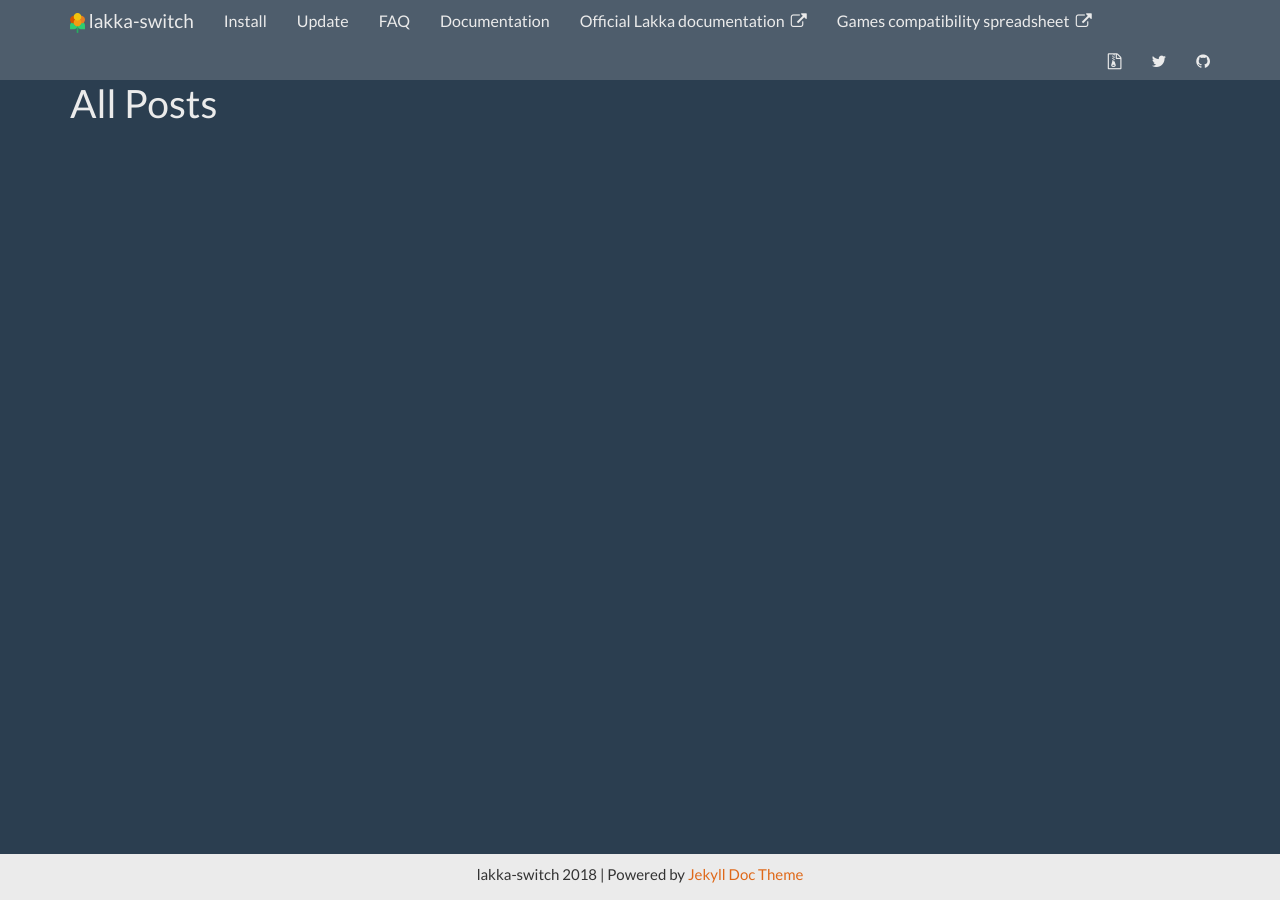
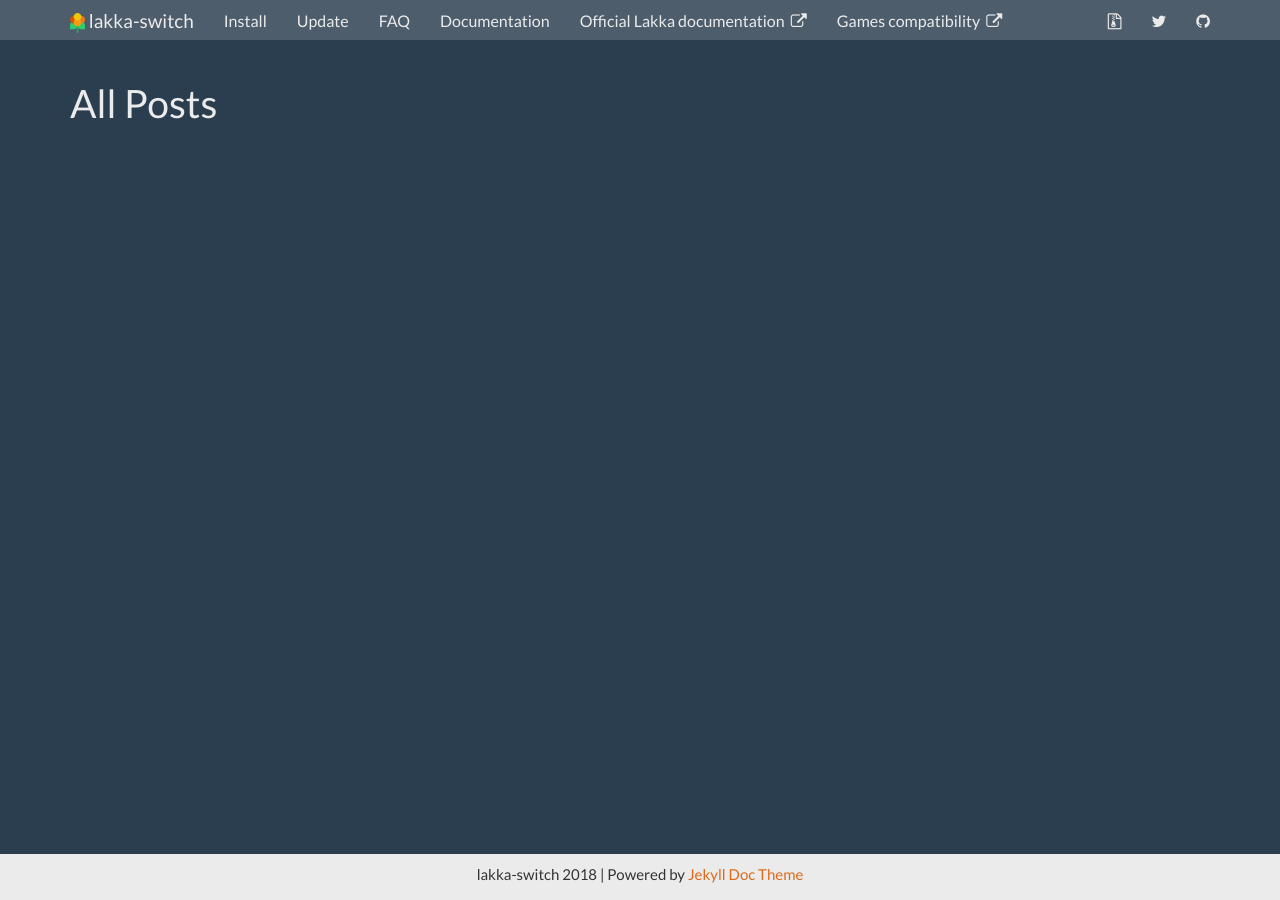
Before and after one commit to lakka-switch/documentation, a Jekyll site: the page built from allposts.html, in a window 1280 px wide. Built offline with Jekyll 4.4.1, drawn with Linux system fonts in a browser that asks for light colours; nearby versions of some CDN libraries.

Commit message:
Update topnav.html

```diff
--- a/_includes/topnav.html
+++ b/_includes/topnav.html
@@ -18,7 +18,7 @@
 	       <li><a href="{{ "/faq.html" | prepend: site.baseurl }}">FAQ</a></li>
                <li><a href="{{ "/docs/home/" | prepend: site.baseurl }}">Documentation</a></li>
 	       <li><a target="_blank" href="http://www.lakka.tv/doc/FAQ/">Official Lakka documentation&nbsp;&nbsp;<i class="fa fa-external-link" aria-hidden="true"></i></a></li>
-	       <li><a target="_blank" href="https://docs.google.com/spreadsheets/d/1criEgfpKh8ZFaXJ3ZtM3nJdtjaNpd-ERGEVIZVt3_dE/edit?usp=sharing">Games compatibility spreadsheet&nbsp;&nbsp;<i class="fa fa-external-link" aria-hidden="true"></i></a></li>
+	       <li><a target="_blank" href="https://docs.google.com/spreadsheets/d/1criEgfpKh8ZFaXJ3ZtM3nJdtjaNpd-ERGEVIZVt3_dE/edit?usp=sharing">Games compatibility&nbsp;&nbsp;<i class="fa fa-external-link" aria-hidden="true"></i></a></li>
 
 		    <!--<li {% if page.sectionid=='blog' %} class="active" {% endif %}><a href="{{ site.posts.first.url | prepend: site.baseurl }}">Blog</a></li>-->
             </ul>
```
